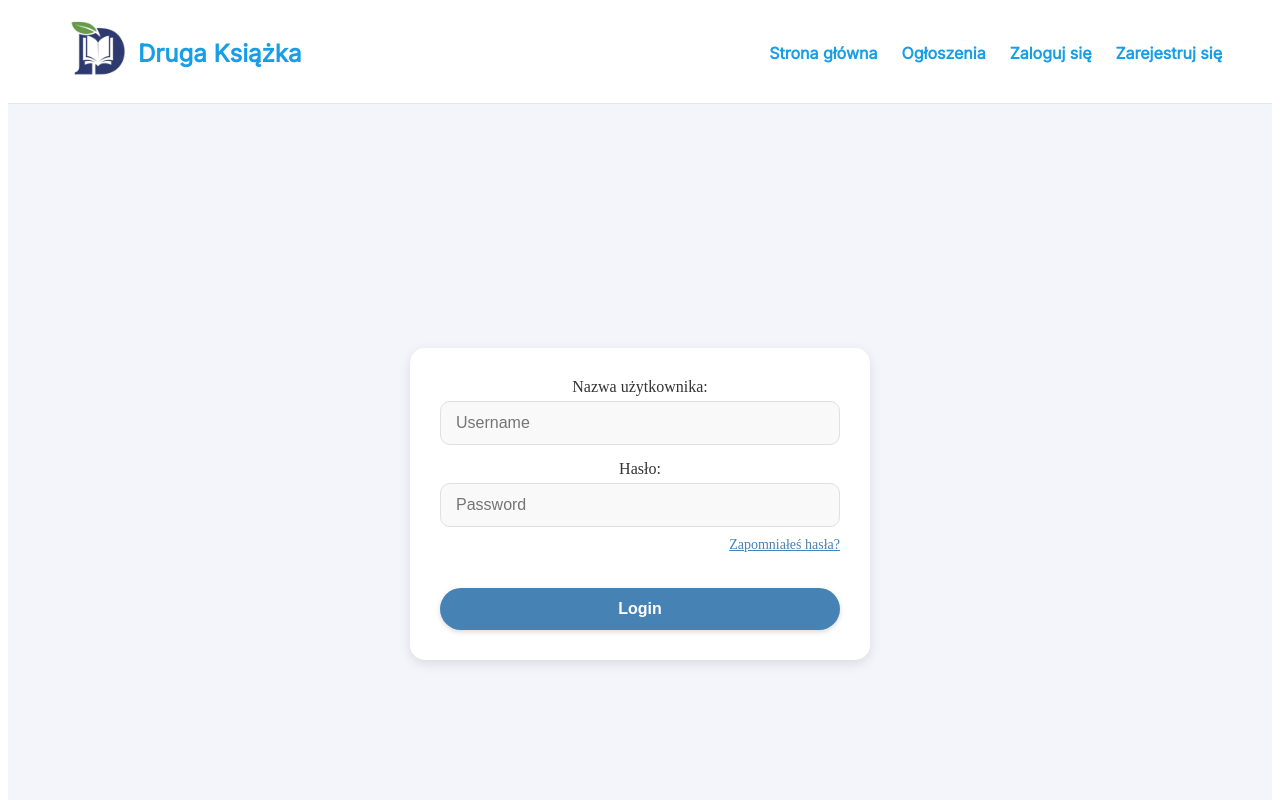
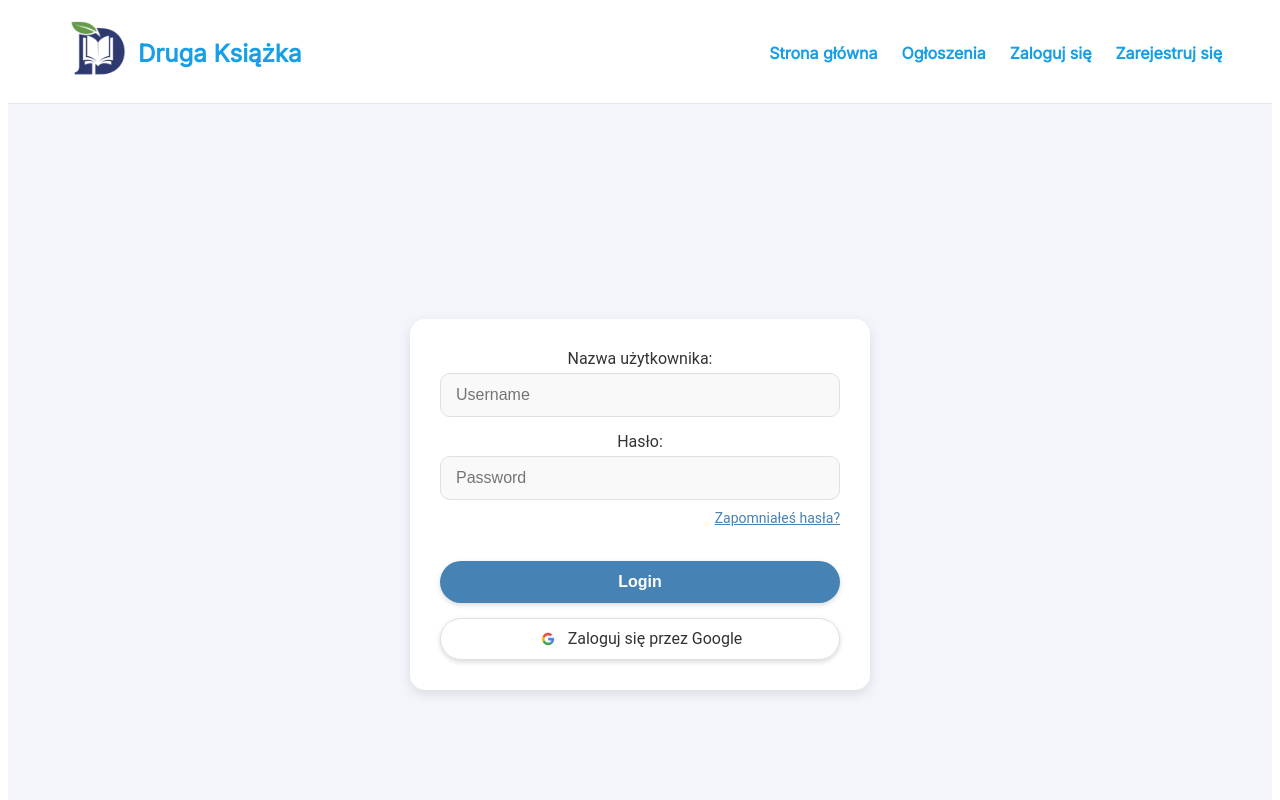
Before and after one commit to DorianBajorek/book-web-ui, a React (Create React App) app: page /logowanie in a window 1280 px wide. Shown: the top 800 px of the page. Built offline with nearby package versions, Linux system fonts and the light colour scheme.

Commit message:
google auth elements

```diff
--- a/src/components/Footer.tsx
+++ b/src/components/Footer.tsx
@@ -11,22 +11,23 @@ const Footer: React.FC = () => {
 
   const styles = {
     footerContainer: {
+      fontFamily: '"Roboto", sans-serif',
       textAlign: 'center' as const,
       padding: '20px',
       backgroundColor: '#f5f8fa',
       borderTop: '1px solid #e0e0e0',
-
     },
     link: {
       display: 'inline-block',
       margin: '0 10px',
     },
     icon: {
-      width: '24px',
-      height: '24px',
+      width: '28px',
+      height: '28px',
     },
     footerText: {
-      fontSize: '14px',
+      fontSize: '16px',
+      fontWeight: '600',
       color: '#6e7c7c',
       margin: '10px 0 0',
     },
--- a/src/components/Login.tsx
+++ b/src/components/Login.tsx
@@ -73,6 +73,14 @@ const Login: React.FC = () => {
         <button type="button" onClick={handleLogin} style={styles.button}>
           Login
         </button>
+        <a href="/auth/google" style={styles.googleButton}>
+          <img
+            src="/google-logo.png"
+            alt="Google logo"
+            style={styles.googleLogo}
+          />
+          <span style={styles.googleText}>Zaloguj się przez Google</span>
+        </a>
       </div>
     </div>
   );
@@ -80,6 +88,7 @@ const Login: React.FC = () => {
 
 const styles = {
   pageContainer: {
+    fontFamily: '"Roboto", sans-serif',
     display: 'flex',
     justifyContent: 'center' as const,
     alignItems: 'center' as const,
@@ -139,6 +148,30 @@ const styles = {
     boxShadow: '0 2px 5px rgba(0, 0, 0, 0.15)',
     transition: 'background-color 0.3s',
   },
+  googleButton: {
+    display: 'flex',
+    alignItems: 'center',
+    justifyContent: 'center',
+    marginTop: '15px',
+    padding: '10px',
+    borderRadius: '25px',
+    border: '1px solid #e0e0e0',
+    backgroundColor: '#fff',
+    textDecoration: 'none',
+    boxShadow: '0 2px 5px rgba(0, 0, 0, 0.15)',
+    transition: 'background-color 0.3s',
+    cursor: 'pointer',
+  },
+  googleLogo: {
+    width: '20px',
+    height: '20px',
+    marginRight: '10px',
+  },
+  googleText: {
+    fontSize: '16px',
+    color: '#333',
+  },
+
 };
 
 export default Login;
--- a/src/components/OffersList.tsx
+++ b/src/components/OffersList.tsx
@@ -64,14 +64,14 @@ const textContainerStyle: React.CSSProperties = {
 };
 
 const bookTitleStyle: React.CSSProperties = {
-  fontSize: '18px',
+  fontSize: '20px',
   fontWeight: '600',
   color: '#333',
   marginBottom: '4px',
 };
 
 const bookDescriptionStyle: React.CSSProperties = {
-  fontSize: '14px',
+  fontSize: '16px',
   color: '#666',
   marginTop: '4px',
   textAlign: 'left',
--- a/src/components/Register.tsx
+++ b/src/components/Register.tsx
@@ -30,7 +30,7 @@ const Register: React.FC = () => {
         updateToken(data.token);
         updateUserName(data.username);
         updateEmail(data.email);
-        updatePhoneNumber(data?.phoneNumber)
+        updatePhoneNumber(data?.phoneNumber);
         navigate('/');
       }
     } catch (error: any) {
@@ -128,6 +128,15 @@ const Register: React.FC = () => {
         <button type="button" onClick={handleRegister} style={styles.button}>
           Zarejestruj się
         </button>
+
+        <a href="/auth/google" style={styles.googleButton}>
+          <img
+            src="/google-logo.png"
+            alt="Google logo"
+            style={styles.googleLogo}
+          />
+          <span style={styles.googleText}>Zarejestruj się przez Google</span>
+        </a>
       </div>
     </div>
   );
@@ -135,6 +144,7 @@ const Register: React.FC = () => {
 
 const styles = {
   pageContainer: {
+    fontFamily: '"Roboto", sans-serif',
     display: 'flex',
     justifyContent: 'center' as const,
     alignItems: 'center' as const,
@@ -204,6 +214,29 @@ const styles = {
     color: '#333',
     zIndex: 10,
   },
+  googleButton: {
+    display: 'flex',
+    alignItems: 'center' as const,
+    justifyContent: 'center' as const,
+    marginTop: '15px',
+    padding: '10px',
+    borderRadius: '25px',
+    border: '1px solid #e0e0e0',
+    backgroundColor: '#fff',
+    textDecoration: 'none',
+    boxShadow: '0 2px 5px rgba(0, 0, 0, 0.15)',
+    transition: 'background-color 0.3s',
+    cursor: 'pointer' as const,
+  },
+  googleLogo: {
+    width: '20px',
+    height: '20px',
+    marginRight: '10px',
+  },
+  googleText: {
+    fontSize: '16px',
+    color: '#333',
+  },
 };
 
 export default Register;
```
Also changed, not shown: public/google-logo.png (added).
